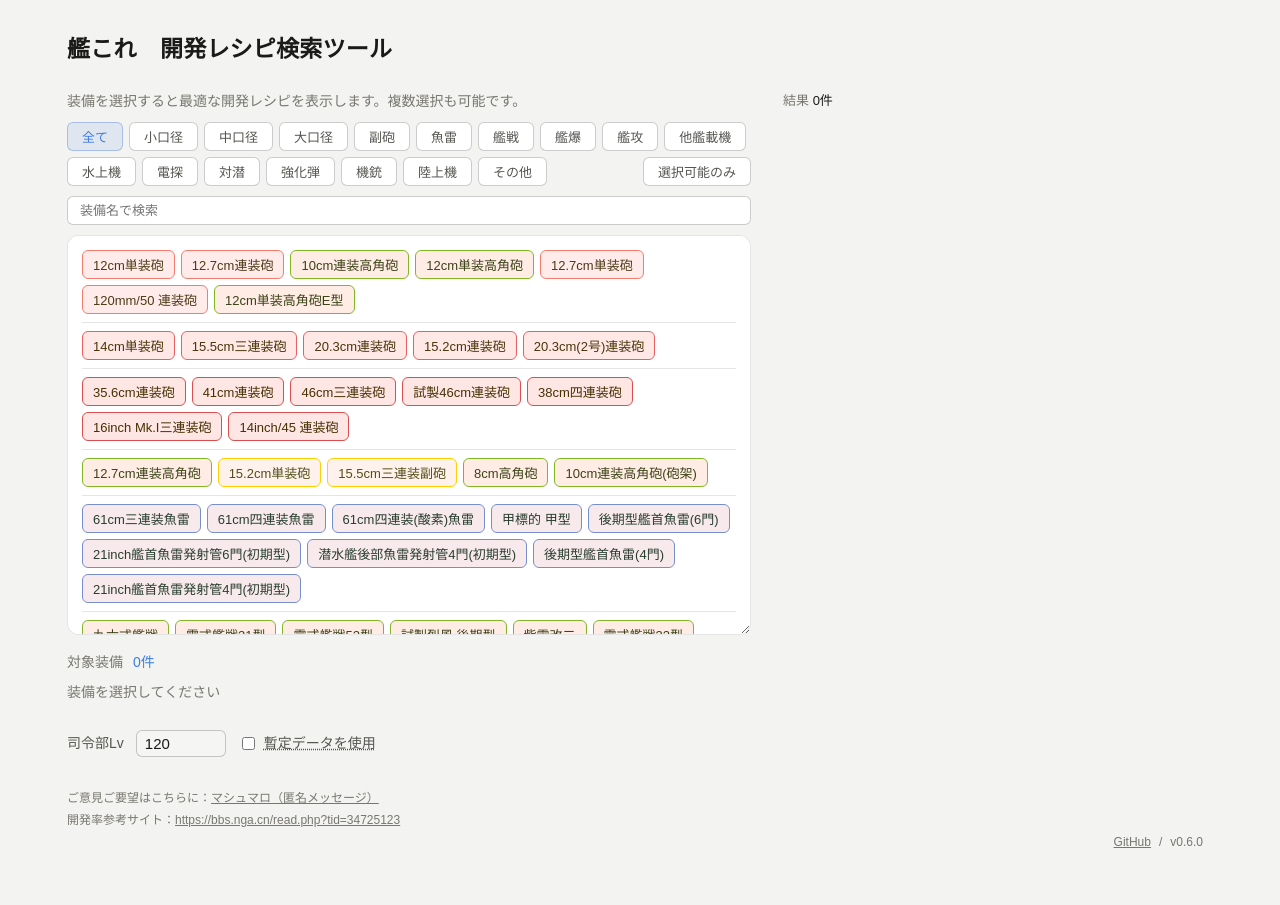
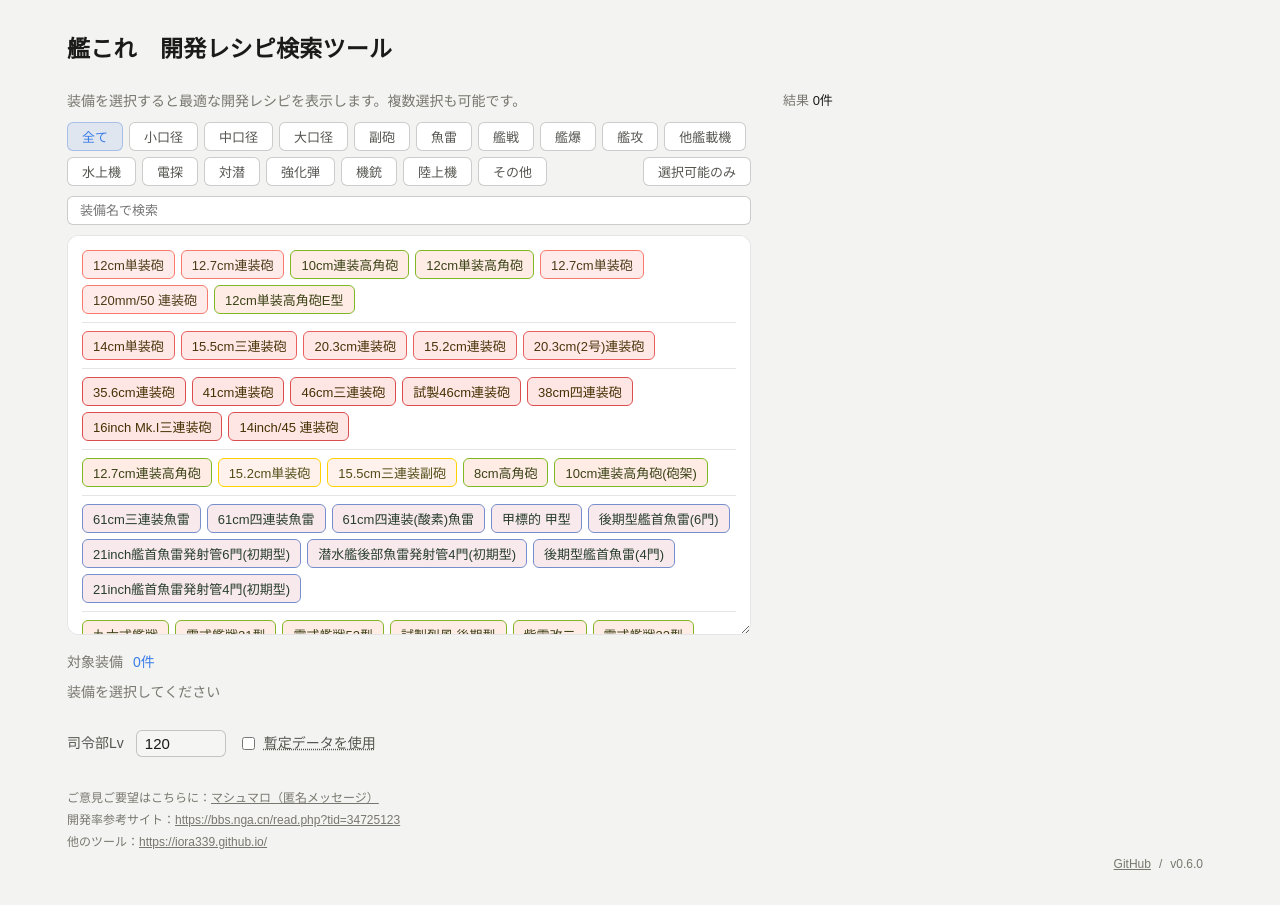
Before and after one commit to iora339/kc-dev-gen, a React (Vite) app: page / in a window 1280 px wide. Before the commit the page ends 883 px from the top, so only its background shows below. Built offline with nearby package versions, Linux system fonts and the light colour scheme.

Commit message:
フッターに他のツールへのリンクを追加

```diff
--- a/src/App.tsx
+++ b/src/App.tsx
@@ -403,6 +403,7 @@
       <footer style={{ marginTop: "auto", paddingTop: "2rem", fontSize: 12, color: "var(--text-muted)" }}>
         <p style={{ margin: "0 0 4px" }}>ご意見ご要望はこちらに：<a href="https://marshmallow-qa.com/lmingitwavpu1ou?t=0HNCFk&utm_medium=url_text&utm_source=promotion" target="_blank" rel="noopener noreferrer" style={{ color: "inherit" }}>マシュマロ（匿名メッセージ）</a></p>
         <p style={{ margin: "0 0 4px" }}>開発率参考サイト：<a href="https://bbs.nga.cn/read.php?tid=34725123" target="_blank" rel="noopener noreferrer" style={{ color: "inherit" }}>https://bbs.nga.cn/read.php?tid=34725123</a></p>
+        <p style={{ margin: "0 0 4px" }}>他のツール：<a href="https://iora339.github.io/" target="_blank" rel="noopener noreferrer" style={{ color: "inherit" }}>https://iora339.github.io/</a></p>
         <p style={{ margin: 0, display: "flex", justifyContent: "flex-end", alignItems: "center", gap: 8 }}>
           <a href="https://github.com/iora339/kc-dev-gen" target="_blank" rel="noopener noreferrer" style={{ color: "inherit" }}>GitHub</a>
           <span style={{ color: "var(--text-muted)" }}>/</span>
```
